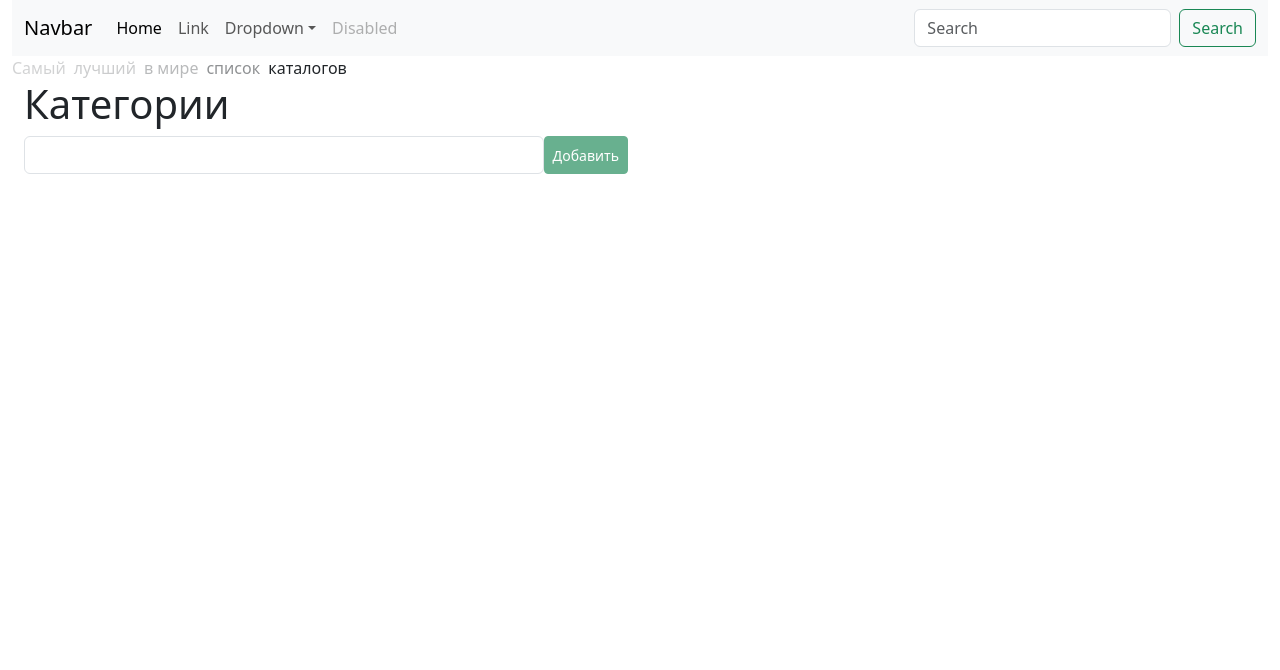
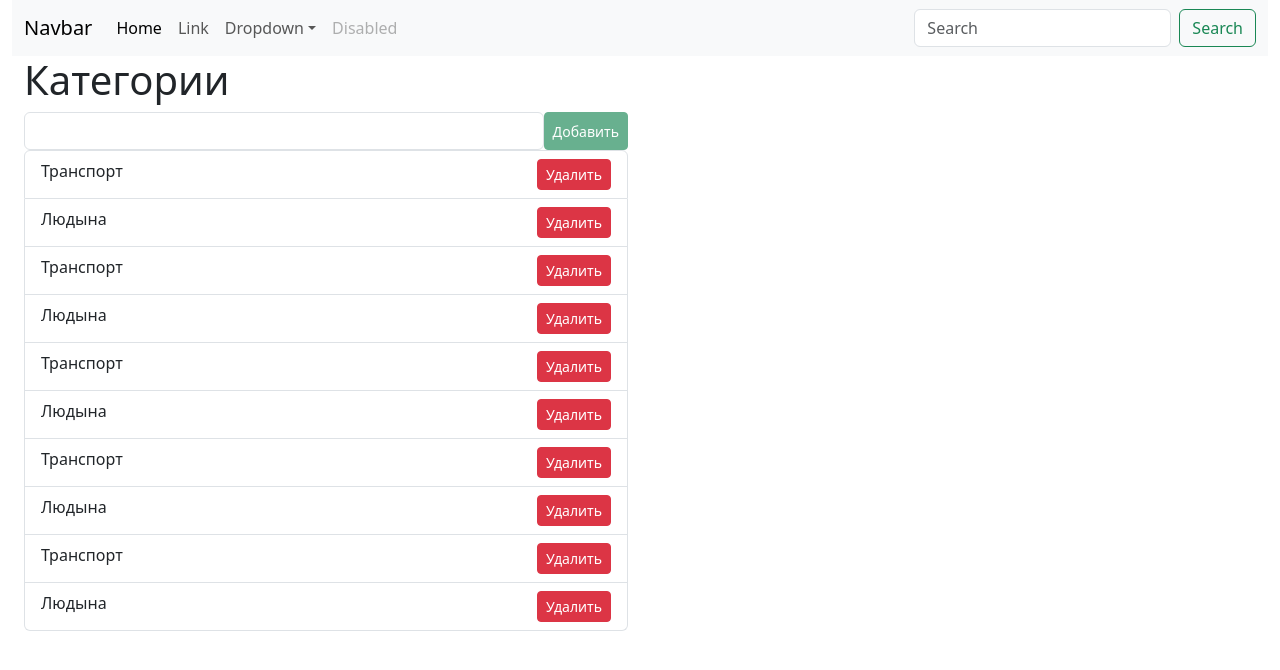
Before and after one commit to kaa67/lists, a React (Create React App) app: page / in a window 1280 px wide. Shown: the top 670 px of the page. Built offline with nearby package versions, Linux system fonts and the light colour scheme.

Commit message:
Fix app logic, add categories List

```diff
--- a/src/App.tsx
+++ /dev/null
@@ -1,26 +0,0 @@
-import React from 'react';
-import Navbar from './components/Navbar';
-import AddCategory from './components/AddCategory';
-import Reclama from './components/Reclama';
-
-const App = () => (
-  <div className="container-fluid">
-    <Navbar />
-
-    <Reclama />
-
-    <div className="container-fluid">
-      <div className="row">
-        <div className="col">
-          <h1>Категории</h1>
-          <AddCategory />
-          <div id="categoriesWrapper"></div>
-        </div>
-        <div id="itemsWrapper" className="col">
-        </div>
-      </div>
-    </div>
-  </div>
-);
-
-export default App;
--- /dev/null
+++ b/src/Application.tsx
@@ -0,0 +1,35 @@
+import { useState } from 'react';
+import Navbar from './components/Navbar';
+import AddCategory from './components/AddCategory';
+import { Category } from './types';
+import CategoriesList from './components/CategoriesList';
+import { categoriesMOCK } from './mock';
+
+const Application = () => {
+  const [categories, setCategories] =
+    useState<Category[]>(categoriesMOCK);
+
+  return (
+    <div className="container-fluid">
+      <Navbar />
+      <div className="container-fluid">
+        <div className="row">
+          <div className="col">
+            <h1>Категории</h1>
+
+            <AddCategory />
+
+            <CategoriesList
+              categories={categories}
+              setCategories={setCategories}
+            />
+          </div>
+          <div id="itemsWrapper" className="col">
+          </div>
+        </div>
+      </div>
+    </div>
+  );
+};
+
+export default Application;
--- a/src/index.tsx
+++ b/src/index.tsx
@@ -1,8 +1,8 @@
 import React from 'react';
 import ReactDOM from 'react-dom/client';
-import App from './App';
+import Application from './Application';
 
 const root = ReactDOM.createRoot(
   document.getElementById('root') as HTMLElement
 );
-root.render(<App />);
+root.render(<Application />);
```
